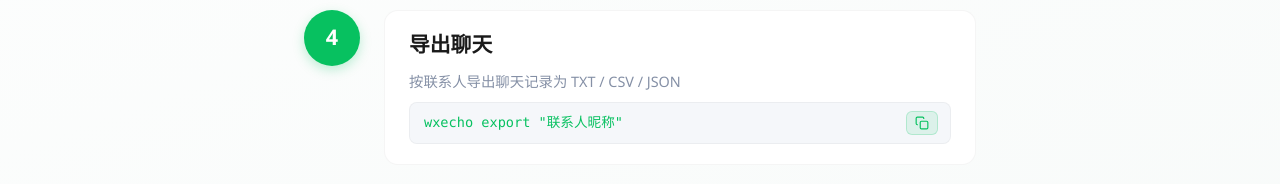
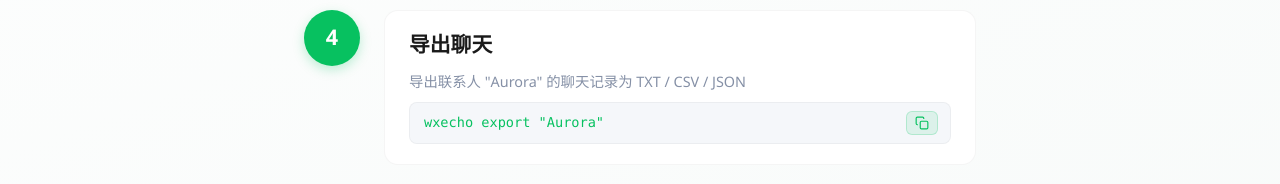
Before and after one commit to chang-xinhai/WxEcho, a React (Vite) app in the folder landing/: page / in a window 1280 px wide. Shown: the part 2200-2384 px from the top of the page. Built offline with nearby package versions, Linux system fonts and the light colour scheme.

Commit message:
fix(landing): use concrete example 'Aurora' in export step command

```diff
--- a/landing/src/components/Steps.tsx
+++ b/landing/src/components/Steps.tsx
@@ -28,8 +28,8 @@ export default function Steps() {
     },
     {
       title: '导出聊天',
-      desc: '按联系人导出聊天记录为 TXT / CSV / JSON',
-      cmd: 'wxecho export "联系人昵称"',
+      desc: '导出联系人 "Aurora" 的聊天记录为 TXT / CSV / JSON',
+      cmd: 'wxecho export "Aurora"',
     },
   ];
 
```
